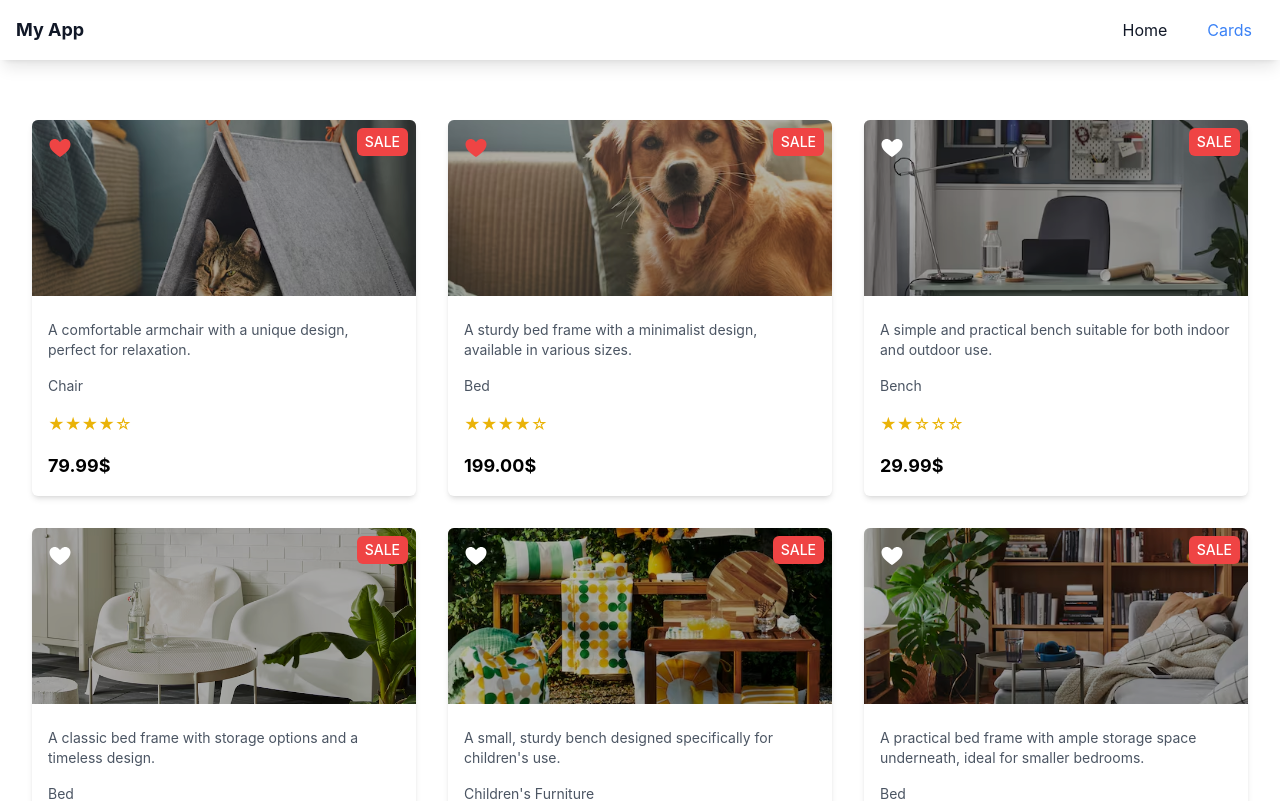
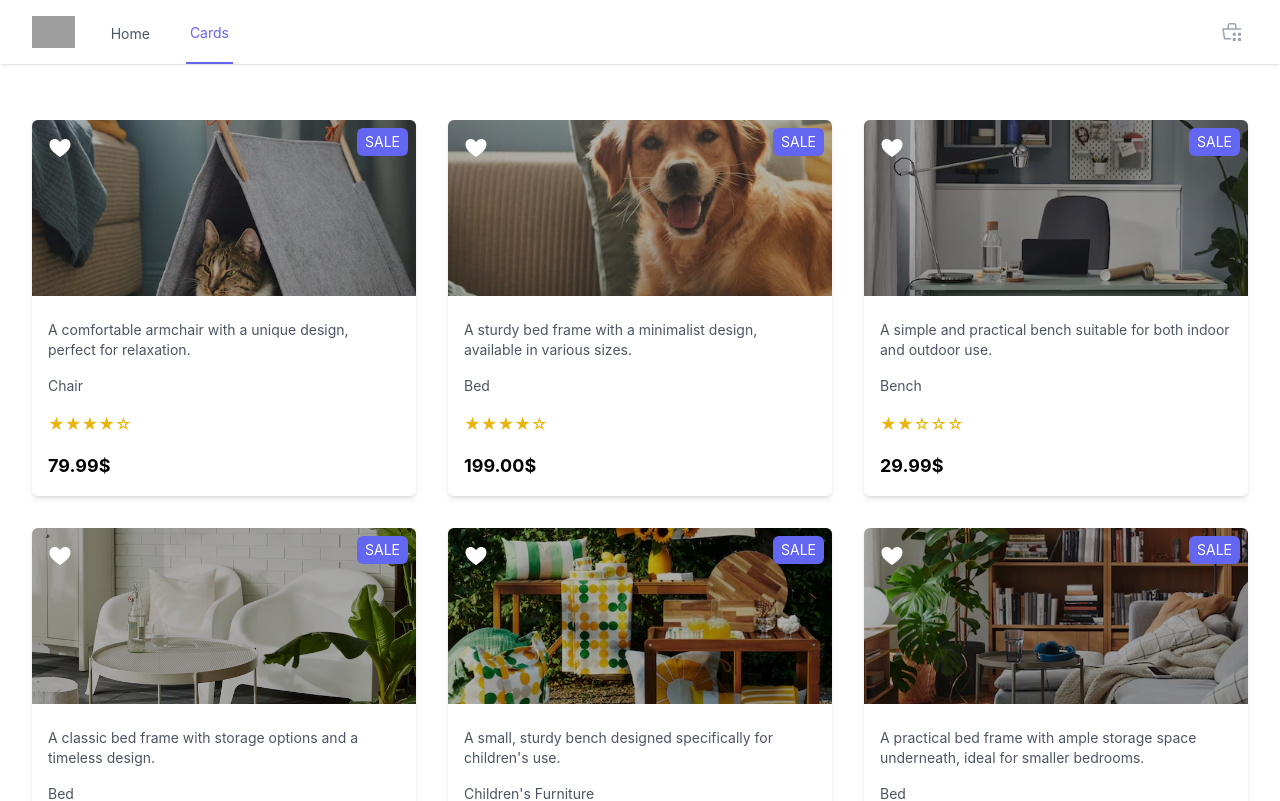
Before and after one commit to Shaginur/card_react, a React (Vite) app: page /cards in a window 1280 px wide. Shown: the top 801 px of the page. Built offline with nearby package versions, Linux system fonts and the light colour scheme; grey boxes are pictures that could not be loaded.

Commit message:
Поправит компонент Header. Добавит стор для работы с продуктами и логику сохранения товаров.

```diff
--- a/package.json
+++ b/package.json
@@ -12,7 +12,8 @@
   "dependencies": {
     "react": "^18.3.1",
     "react-dom": "^18.3.1",
-    "react-router-dom": "^6.23.1"
+    "react-router-dom": "^6.23.1",
+    "zustand": "^4.5.2"
   },
   "devDependencies": {
     "@vitejs/plugin-react": "^4.3.0",
--- a/src/components/ui/Card/Card.jsx
+++ b/src/components/ui/Card/Card.jsx
@@ -1,4 +1,3 @@
-// import Stepper from "../Stepper/Stepper";
 /**
  * Компонент карточка.
  * @param {object} props - Свойства компонента.
@@ -11,6 +10,7 @@
  * @param {number} [props.details.rating] - Рейтинг карточки (необязательно).
  * @param {string} props.details.imgSrc - Путь к изображению.
  * @param {function} props.onClick - Обработчик клика по карточке (необязательно).
+ * @param {boolean} props.isFavorite - Карточка добавлена в сохраненки или нет (необязательно).
  * @returns {JSX.Element} Элемент JSX.
  */
 export const Card = (props) => {
@@ -27,39 +27,29 @@
 
   const { onCardClick, onToggleFavorite } = props;
 
-  // Обработчик клика по карточке для передачи id в компонент родитель
-  const handleCardClick = () => onCardClick(id);
-
   // Обработчик клика на иконку сердечка
   const handleFavorite = (event) => {
     event.stopPropagation(); // Предотвр. всплытие события
     onToggleFavorite(id);
   };
 
-  // Обработчик обновления значения в Stepper
-  // const handleQuantityUpdate = (value) => {
-  //   // value будет получен в момент изменения значения в компоненте Stepper
-  //   onStepperUpdate(id, value);
-  // };
-
   return (
     <div
-      onClick={handleCardClick}
+      onClick={() => onCardClick(id)}
       className="max-w-sm md:max-w-sm lg:max-w-sm rounded-md overflow-hidden shadow-md hover:shadow-lg mb-8 cursor-pointer"
     >
       <div className="relative">
         <img className="w-full max-h-44" src={imgSrc} alt={title} />
         <div className="absolute top-0 left-0 w-full h-full bg-black opacity-30 transition-opacity duration-300 hover:opacity-50"></div>
         {price && (
-          <div className="absolute top-0 right-0 bg-red-500 text-white px-2 py-1 m-2 rounded-md text-sm font-medium">
+          <div className="absolute top-0 right-0 bg-indigo-500 text-white px-2 py-1 m-2 rounded-md text-sm font-normal">
             SALE
           </div>
         )}
-
         <button
           onClick={handleFavorite}
-          className={`absolute top-0 left-0 m-2 p-2 rounded-full z-10 ${
-            isFavorite ? "text-red-500" : "text-white"
+          className={`absolute top-0 left-0 m-2 p-2 rounded-full z-0 ${
+            isFavorite ? "text-indigo-500" : "text-white"
           }`}
         >
           <svg
@@ -83,21 +73,8 @@
               "☆".repeat(5 - Math.floor(rating))}
           </div>
         )}
-
-        {/* <Stepper
-          onQuantityUpdate={handleQuantityUpdate}
-          minValue={1}
-          maxValue={10}
-        /> */}
-
         <div className="flex items-center justify-between">
           <span className="font-bold text-lg">{price}$</span>
-          {/* <button
-            onClick={handleBtnClick}
-            className="bg-blue-500 hover:bg-blue-600 text-white font-bold py-2 px-4 rounded"
-          >
-            Buy Now
-          </button> */}
         </div>
       </div>
     </div>
--- a/src/components/ui/Header/Header.jsx
+++ b/src/components/ui/Header/Header.jsx
@@ -26,18 +26,31 @@
   };
 
   return (
-    <header className="bg-white text-gray-900 p-4 shadow-lg fixed top-0 w-full z-10">
-      <nav className="container mx-auto flex justify-between items-center">
-        <NavLink to="/" className="text-lg font-bold hover:text-gray-700">
-          My App
+    <header className="bg-white shadow fixed top-0 left-0 right-0 z-10">
+      <div className="max-w-7xl mx-auto px-2 sm:px-6 lg:px-8">
+        <div className="relative flex justify-between h-16">
+          <nav className="flex-1 flex items-center justify-center sm:items-stretch sm:justify-start">
+            <NavLink to="/" className="flex-shrink-0 flex items-center">
+              <img
+                className="block lg:hidden h-8 w-auto"
+                src="https://tailwindui.com/img/logos/workflow-mark-indigo-600.svg"
+                alt="Workflow"
+              />
+              <img
+                className="hidden lg:block h-8 w-auto"
+                src="https://tailwindui.com/img/logos/workflow-logo-indigo-600-mark-gray-800-text.svg"
+                alt="Workflow"
+              />
             </NavLink>
-        <div className="space-x-4">
+            <div className="hidden sm:ml-8 sm:flex sm:space-x-8">
               {navItems?.map((item) => (
                 <NavLink
                   to={item?.path}
                   key={item?.path}
-              className={`px-3 py-2 rounded transition ${
-                isActiveLink(item?.path) ? "text-blue-500" : ""
+                  className={`text-gray-600 inline-flex items-center px-1 pt-1 text-sm ${
+                    isActiveLink(item?.path)
+                      ? "text-indigo-500 border-b-2 border-indigo-500"
+                      : "hover:text-indigo-500"
                   }`}
                 >
                   {item?.name}
@@ -45,6 +58,25 @@
               ))}
             </div>
           </nav>
+          <div className="absolute inset-y-0 right-0 flex items-center pr-2 sm:static sm:inset-auto sm:ml-6 sm:pr-0">
+            <button
+              type="button"
+              className="bg-transparent p-1 rounded-full text-gray-400 hover:text-gray-500 focus:outline-none focus:ring-2 focus:ring-offset-2 focus:ring-indigo-500"
+            >
+              <svg
+                fill="currentColor"
+                width="24"
+                height="24"
+                viewBox="0 0 32 32"
+                aria-hidden="true"
+              >
+                <path d="M17 24H21V28H17zM24 24H28V28H24zM17 17H21V21H17zM24 17H28V21H24z"></path>
+                <path d="M28,11h-6V7c0-1.7-1.3-3-3-3h-6c-1.7,0-3,1.3-3,3v4H4c-0.6,0-1,0.4-1,1c0,0.1,0,0.1,0,0.2l1.9,12.1c0.1,1,1,1.7,2,1.7H15v-2	H6.9L5.2,13H28V11z M12,7c0-0.6,0.4-1,1-1h6c0.6,0,1,0.4,1,1v4h-8V7z"></path>
+              </svg>
+            </button>
+          </div>
+        </div>
+      </div>
     </header>
   );
 };
--- a/src/pages/CardDetail.jsx
+++ b/src/pages/CardDetail.jsx
@@ -1,46 +1,33 @@
 import { useParams } from "react-router-dom";
-import { initialProducts } from "../../data.js";
+import useProductsStore from "../store/useProductsStore.js";
 import { Link } from "react-router-dom";
-import { useState, useEffect } from "react";
 
 const CardDetail = () => {
-  const [isFavorite, setFavorite] = useState(false); // Стейт для того, чтобы пометить товар сохраненным или нет.
-
   const { id } = useParams();
 
+  // Стор для работы с продуктами
+  const { products, setFavorite } = useProductsStore();
+
   // Находим карточку по id.
-  const product = initialProducts?.find((product) => product?.id === id);
-
-  useEffect(() => {
-    // Получаем данные из localStorage
-    const storedFavoriteProducts = localStorage.getItem("favorite");
-
-    // Если данные есть в localStorage, устанавливаем начальное состояние продуктов
-    if (storedFavoriteProducts) {
-      const favoriteProducts = JSON.parse(storedFavoriteProducts);
-
-      const isProductInStorage = favoriteProducts.includes(id);
-
-      // Обновляем стейт сохраненным товаром.
-      setFavorite(isProductInStorage);
-    }
-  }, []);
+  const product = products?.find((product) => product?.id === id);
 
   return (
     <section className="card-details">
       <div className="container mx-auto p-4">
         <Link
           to="/cards"
-          className=" text-gray-600 hover:text-gray-900 mb-8 inline-flex"
+          className=" text-indigo-500 hover:text-indigo-600 border-b-2 border-b-indigo-500 mb-8 inline-flex"
         >
           Вернуться назад
         </Link>
         <div className="max-w-md rounded shadow-lg relative">
-          <img className="w-full" src={product?.imgSrc} alt={product?.title} />
+          <img className="w-full " src={product?.imgSrc} alt={product?.title} />
+
           <button
             className={`absolute top-0 left-0 m-2 p-2 rounded-full ${
-              isFavorite ? "text-red-500" : "text-white"
+              product?.isFavorite ? "text-indigo-500" : "text-white"
             }`}
+            onClick={() => setFavorite(id)}
           >
             <svg
               className="w-6 h-6 fill-current"
@@ -61,7 +48,7 @@
               </div>
             )}
             <div className="text-lg font-bold mb-2">{product?.price}$</div>
-            <button className="bg-blue-500 hover:bg-blue-600 text-white font-bold py-2 px-4 rounded">
+            <button className="bg-indigo-500 hover:bg-indigo-600 text-white font-bold py-2 px-4 rounded">
               Add to Cart
             </button>
           </div>
--- a/src/pages/Cards.jsx
+++ b/src/pages/Cards.jsx
@@ -1,88 +1,16 @@
 import { Card } from "../components/ui/Card/Card.jsx";
-import { initialProducts } from "../../data.js";
-import { useState, useEffect } from "react";
+import useProductsStore from "../store/useProductsStore.js";
 import { useNavigate } from "react-router-dom";
 
 const Cards = () => {
-  const navigate = useNavigate();
+  const navigate = useNavigate(); // хук для роутинга
 
-  // Стейт для продуктов (начальное значение из data.js)
-  const [products, setProducts] = useState(initialProducts);
-
-  useEffect(() => {
-    // Получаем данные из localStorage
-    const storedFavoriteProducts = localStorage.getItem("favorite");
-
-    // Если данные есть в localStorage, устанавливаем начальное состояние продуктов
-    if (storedFavoriteProducts) {
-      const favoriteProducts = JSON.parse(storedFavoriteProducts);
-
-      const updatedProducts = initialProducts?.map((product) => {
-        return {
-          ...product,
-          isFavorite: favoriteProducts?.includes(product?.id),
-        };
-      });
-      setProducts(updatedProducts);
-    } else {
-      // Иначе, используем начальные данные из data.js
-      setProducts(initialProducts);
-    }
-  }, []);
+  // Стор для работы с продуктами
+  const { products, setFavorite } = useProductsStore();
 
   // Обработчик клика по карточке (для открытия сайдбара, например)
   const handleCardClick = (id) => {
     navigate(`/cards/${id}`);
-  };
-
-  /**
-   * Обработка изменений в Stepper
-   * @param {string} id - id товара
-   * @param {string} newValue - Новое значение из Stepper
-   */
-  // const handleStepperUpdate = (id, newValue) => {
-  //   const updatedProducts = initialProducts?.map((product) => {
-  //     if (product?.id === id) {
-  //       return { ...product, cartQuantity: newValue };
-  //     }
-
-  //     return product;
-  //   });
-
-  //   console.log(updatedProducts);
-
-  //   // Обновляем стейт
-  //   setProducts(updatedProducts);
-  // };
-
-  /**
-   * Обработка добавления товара в избранное
-   * @param {string} id - id товара
-   */
-  const handleToggleFavorite = (id) => {
-    // Создании поверхностной копии массива
-    const currentProducts = [...products];
-
-    // Находим товара по id
-    const product = currentProducts?.find((product) => product?.id === id);
-
-    if (product) {
-      // Обновляем значение isFavorite у найденного товара
-      product.isFavorite = !product?.isFavorite;
-
-      // Обновляем стейт
-      setProducts(currentProducts);
-
-      // Получаем список избранных товаров
-      const favoriteProducts = currentProducts
-        ?.filter((product) => product?.isFavorite)
-        ?.map((product) => product?.id);
-
-      // Записываем избранные товары в localStorage
-      localStorage.setItem("favorite", JSON.stringify(favoriteProducts));
-    }
-
-    console.log("сохраненки", products);
   };
 
   return (
@@ -95,7 +23,7 @@
                 key={product?.id}
                 details={product}
                 onCardClick={handleCardClick}
-                onToggleFavorite={handleToggleFavorite}
+                onToggleFavorite={setFavorite}
               />
             ))}
         </div>
--- /dev/null
+++ b/src/store/useProductsStore.js
@@ -0,0 +1,54 @@
+import { create } from "zustand";
+import { initialProducts } from "../../data.js";
+
+/**
+ * Стор для управления продуктами и состоянием сохраненных продуктов.
+ */
+const useProductsStore = create((set) => {
+  // Загрузка избранных продуктов из localStorage.
+  const storedFavorites = JSON.parse(localStorage.getItem("favorites")) || [];
+
+  // Инициализация продуктов с учетом сохраненных состояний
+  const products = initialProducts?.map((product) => ({
+    ...product,
+    isFavorite: storedFavorites?.includes(product?.id),
+  }));
+
+  /**
+   * Переключает состояние сохраненного продукта по id.
+   * @param {string} id - id продукта.
+   * @returns {Object} Возвращает обновленное состояние продуктов.
+   */
+  const setFavorite = (id) =>
+    set((state) => {
+      // Обновляем продукты на странице, переключая состояние сохраненного продукта
+      const updatedProducts = state?.products?.map((product) => {
+        if (product?.id === id) {
+          product.isFavorite = !product?.isFavorite;
+        }
+        return product;
+      });
+
+      // Обновляем id сохраненок для записи в localStorage
+      const updatedFavorites = updatedProducts
+        ?.filter((product) => product?.isFavorite)
+        ?.map((product) => product?.id);
+
+      localStorage.setItem("favorites", JSON.stringify(updatedFavorites));
+
+      // Возвращаем обновленное состояние продуктов
+      return { products: updatedProducts };
+    });
+
+  return {
+    products,
+    setFavorite,
+  };
+
+  // {
+  //   products: [...], // массив продуктов (это и есть state, который принимает стор)
+  //   toggleFavorite: function, // функция для переключения состояния сохраненного продукта по id
+  // }
+});
+
+export default useProductsStore;
```
Lines whose indentation alone changed are shown as unchanged.
